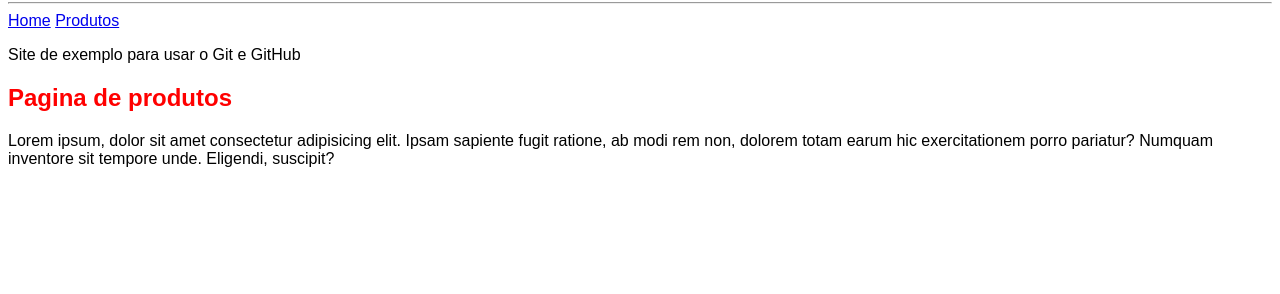
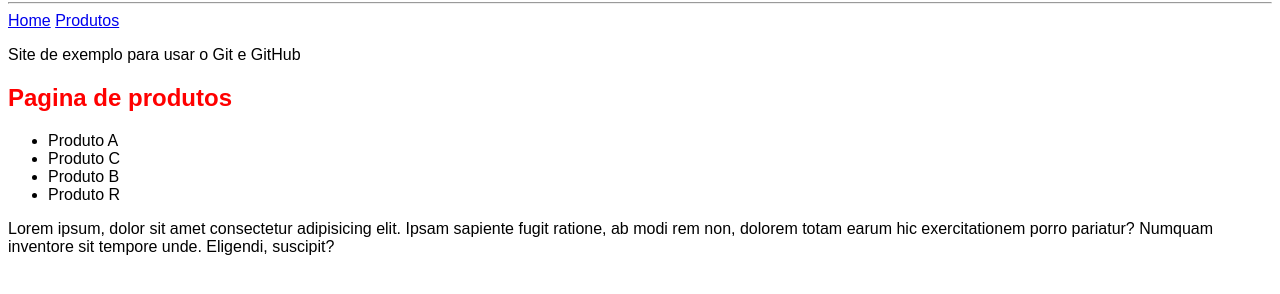
Before and after one commit to jorgemauro81/projeto-site, a plain HTML site: page produtos.html in a window 1280 px wide. Shown: the part 78-372 px from the top of the page. Drawn offline with Linux system fonts and the light colour scheme.

Commit message:
Adiciona lista de produtos

```diff
--- a/produtos.html
+++ b/produtos.html
@@ -18,6 +18,12 @@
 
     <p>Site de exemplo para usar o Git e GitHub</p>
     <h2>Pagina de produtos</h2>
+    <ul>
+        <li>Produto A</li>
+        <li>Produto C</li>
+        <li>Produto B</li>
+        <li>Produto R</li>
+    </ul>
     <p>Lorem ipsum, dolor sit amet consectetur adipisicing elit. Ipsam sapiente fugit ratione, ab modi rem non, dolorem totam earum hic exercitationem porro pariatur? Numquam inventore sit tempore unde. Eligendi, suscipit?</p>
 </body>
 </html>
```
